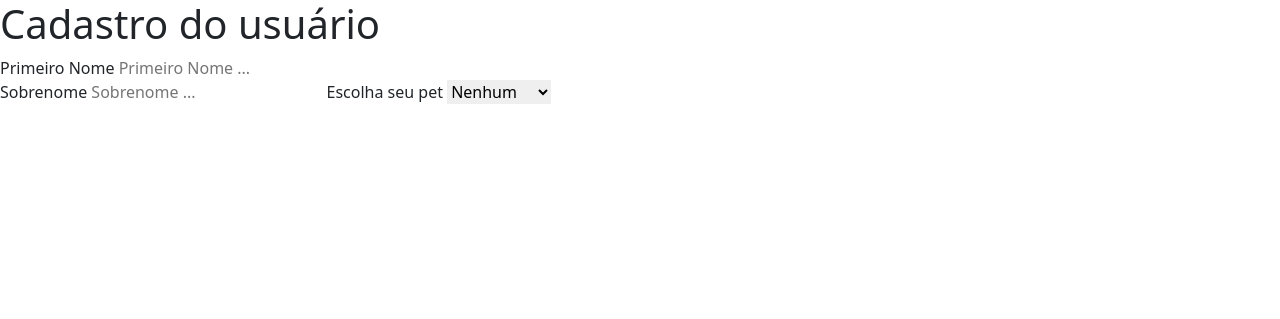
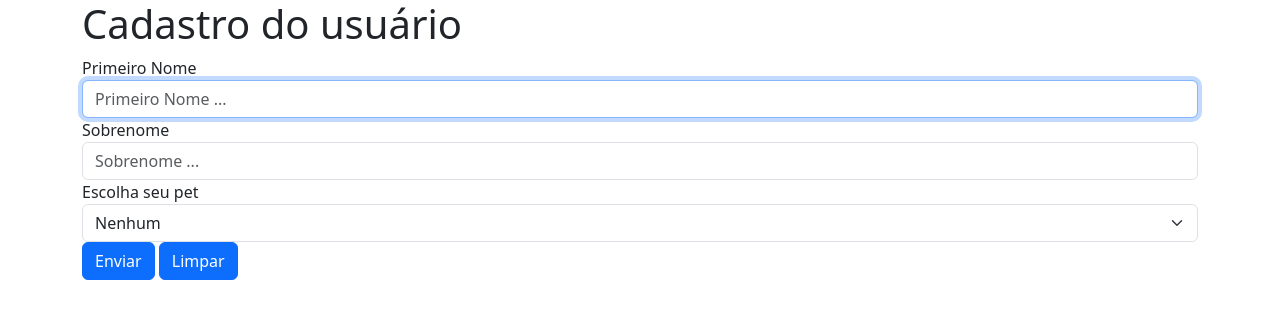
Before and after one commit to Milton-Pires/projetoPHP2H2025, a PHP site: page / in a window 1280 px wide. Shown: the top 319 px of the page. Run offline with PHP 8.4, Linux system fonts and the light colour scheme.

Commit message:
Fim primeira aula

```diff
--- a/Bootstrap/index.php
+++ b/Bootstrap/index.php
@@ -8,28 +8,37 @@
     <link rel="stylesheet" href="css/style.css">
 </head>
 <body>
+
+    <main class="container">
          <h1>Cadastro do usuário</h1>
+        <form action="include/cadastrar.php" method="post">
+        <div class="md-3">
+        <label for="primeiroNome">Primeiro Nome</label>
+        <input  class="form-control"type="text" name="primeiroNome" id="primeiroNome" placeholder="Primeiro Nome ..." maxlength ="50" required autofocus>
+        </div>
 
-    <form action="#" method="post">
+        <div class="md-3">
+        <label for="Sobrenome">Sobrenome</label>
+        <input class="form-control" type="text" name="Sobrenome" id="Sobrenome" placeholder="Sobrenome ..." maxlength ="50" required>
+        </div>
 
-    <label for="primeiroNome">Primeiro Nome</label>
-    <input type="text" name="primeiroNome" id="primeiroNome" placeholder="Primeiro Nome ..." maxlength ="50" required>
-    <br>
-
-    <label for="Sobrenome">Sobrenome</label>
-    <input type="text" name="Sobrenome" id="Sobrenome" placeholder="Sobrenome ..." maxlength ="50" required>
-
+        <div class="md-3">
         <label for="escolhaPets">Escolha seu pet</label>
-    <select name="escolhaPets" id="escolha pet">
+        <select class="form-select" name="escolhaPets" id="escolha pet">
             <option  value="nenhum">Nenhum</option>
             <option  value="gato">Gato</option>
             <option  value="cachorro">Cachorro</option>
             <option  value="passarinho">Passarinho</option>
             <option  value="peixe">Peixe</option>
         </select>
+</div>
+        <div class="md-3">
+        <button  class="btn btn-primary" type="submit">Enviar</button>
+        <button class="btn btn-primary" type="reset">Limpar</button>
+</div>
 
         </form>
-
+    </main>
     <script src="https://cdn.jsdelivr.net/npm/bootstrap@5.3.8/dist/js/bootstrap.bundle.min.js" integrity="sha384-FKyoEForCGlyvwx9Hj09JcYn3nv7wiPVlz7YYwJrWVcXK/BmnVDxM+D2scQbITxI" crossorigin="anonymous"></script>
 </body>
 </html>
```
Also changed, not shown: Bootstrap/css/style.css (line endings or trailing spaces). Lines whose indentation alone changed are shown as unchanged.
